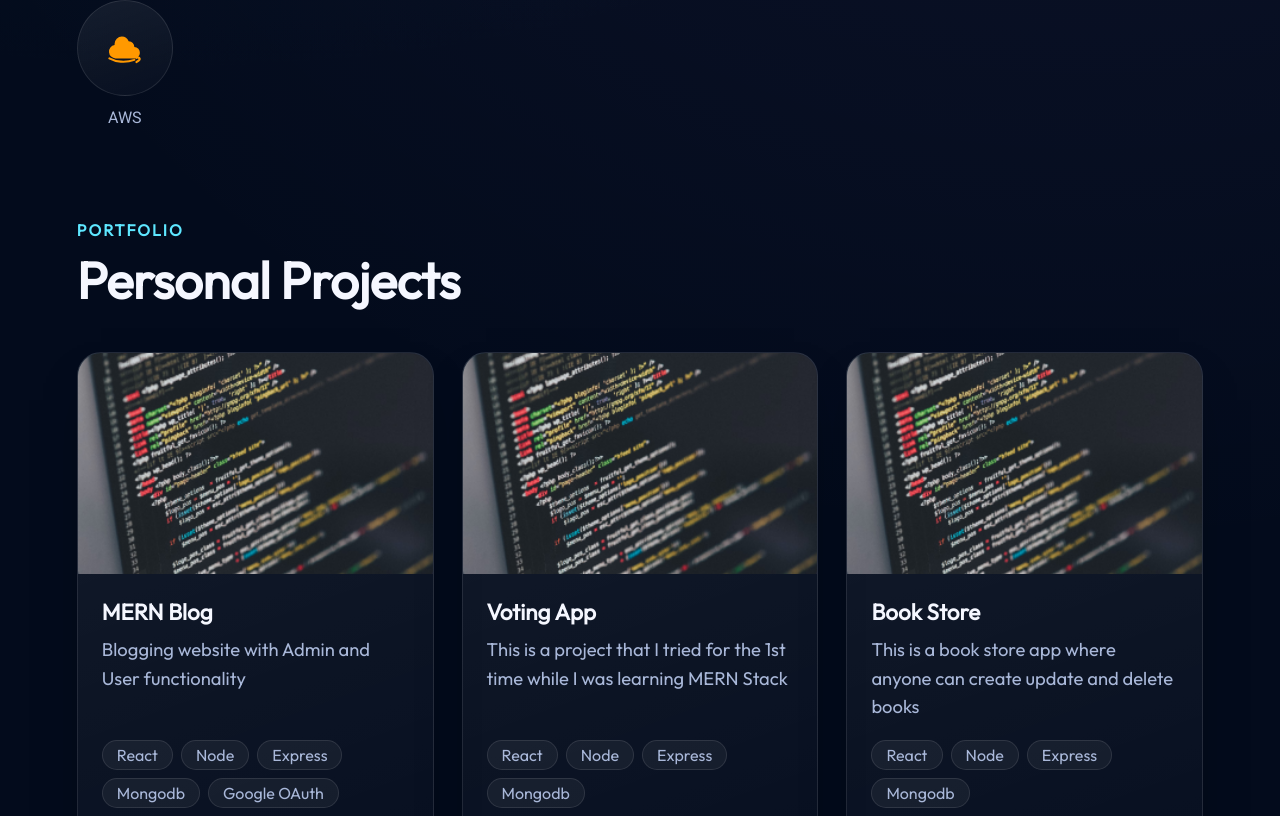
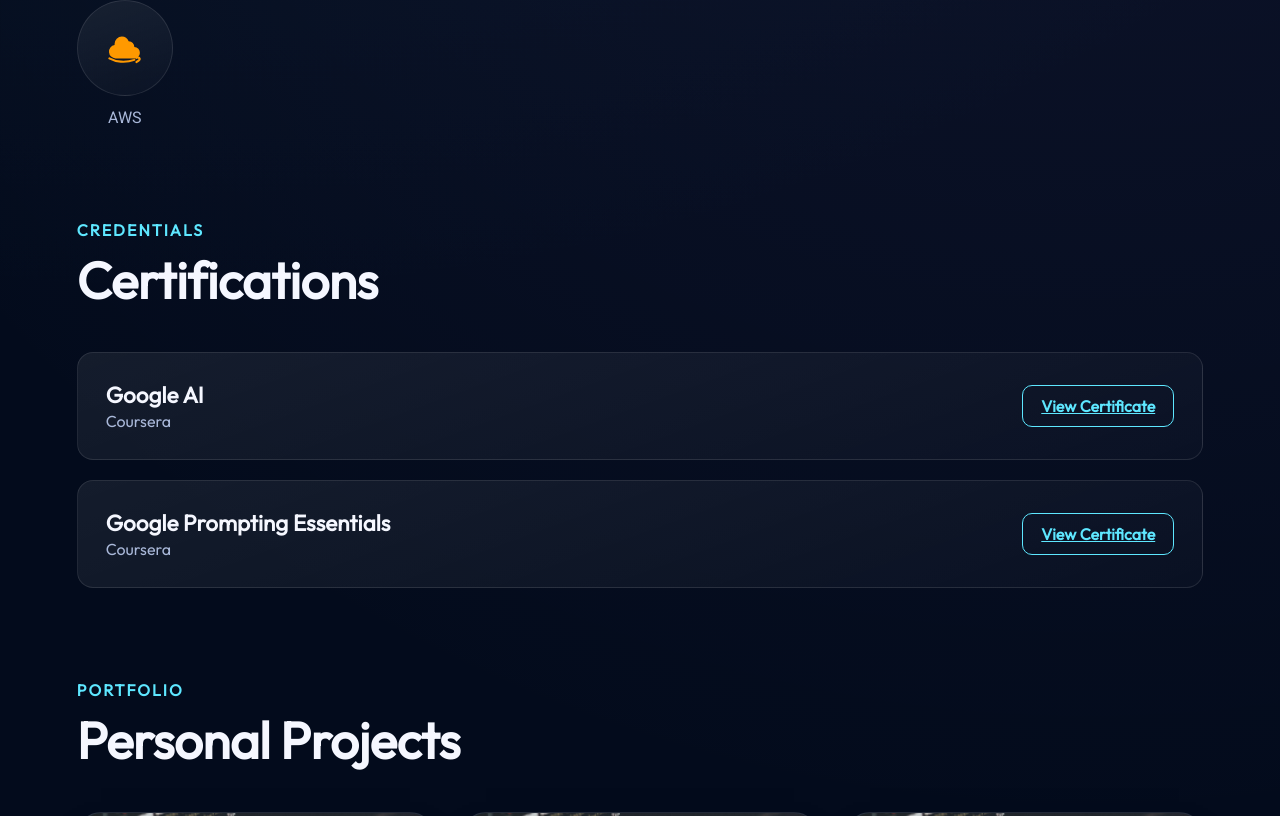
Before and after one commit to iamkoushik1999/Portfolio-2026, a Next.js app: page / in a window 1280 px wide. Shown: the part 1984-2800 px from the top of the page. Built offline with nearby package versions, Linux system fonts and the light colour scheme.

Commit message:
Add Certifications section with data and styling

```diff
--- a/app/page.jsx
+++ b/app/page.jsx
@@ -3,6 +3,7 @@
 import { Hero } from "../components/Hero/Hero";
 import { About } from "../components/About/About";
 import { Experience } from "../components/Experience/Experience";
+import { Certifications } from "../components/Certifications/Certifications";
 import { Projects } from "../components/Projects/Projects";
 import { Contact } from "../components/Contact/Contact";
 import { BackToTop } from "../components/BackToTop/BackToTop";
@@ -38,6 +39,7 @@
         <Hero />
         <About />
         <Experience />
+        <Certifications />
         <Projects />
         <Contact />
       </div>
--- /dev/null
+++ b/components/Certifications/Certifications.jsx
@@ -0,0 +1,37 @@
+import styles from './Certifications.module.css';
+// Data
+import certifications from '../../data/certifications.json';
+
+export const Certifications = () => {
+  return (
+    <section className={styles.container} id='certifications'>
+      <div data-aos='fade-up'>
+        <p className={styles.eyebrow}>Credentials</p>
+        <h2 className={styles.title}>Certifications</h2>
+        <ul className={styles.certifications}>
+          {certifications.map((certification, id) => {
+            return (
+              <li
+                className={styles.certification}
+                key={id}
+                data-aos='fade-up'
+                data-aos-delay={id * 100}>
+                <div>
+                  <h3>{certification.title}</h3>
+                  <p>{certification.issuer}</p>
+                </div>
+                <a
+                  href={certification.link}
+                  className={styles.link}
+                  target='_blank'
+                  rel='noreferrer'>
+                  View Certificate
+                </a>
+              </li>
+            );
+          })}
+        </ul>
+      </div>
+    </section>
+  );
+};
--- /dev/null
+++ b/components/Certifications/Certifications.module.css
@@ -0,0 +1,93 @@
+@import "../../styles/vars.css";
+
+.container {
+  color: var(--color-text);
+  margin-top: var(--space-section);
+  margin-left: var(--space-gutter);
+  margin-right: var(--space-gutter);
+}
+
+.eyebrow {
+  color: var(--color-accent);
+  font-size: var(--fs-sm);
+  font-weight: 600;
+  letter-spacing: 2px;
+  text-transform: uppercase;
+  margin-bottom: 8px;
+}
+
+.title {
+  color: var(--color-text);
+  font-size: var(--fs-2xl);
+  font-weight: 700;
+  letter-spacing: -0.5px;
+}
+
+.certifications {
+  display: flex;
+  flex-direction: column;
+  gap: 20px;
+  margin-top: 40px;
+}
+
+.certification {
+  display: flex;
+  flex-direction: row;
+  align-items: center;
+  justify-content: space-between;
+  gap: 20px;
+  background: var(--surface-card);
+  border: 1px solid var(--surface-glass-border);
+  border-radius: var(--radius-md);
+  padding: 28px;
+  transition: border-color 0.3s ease, transform 0.3s var(--ease-standard);
+  font-family: var(--font-roboto);
+}
+
+.certification:hover {
+  border-color: var(--color-accent);
+  transform: translateY(-2px);
+}
+
+.certification h3 {
+  font-size: var(--fs-md);
+  font-weight: 600;
+}
+
+.certification p {
+  font-size: var(--fs-sm);
+  font-weight: 400;
+  color: var(--color-text-muted);
+  margin-top: 2px;
+}
+
+.link {
+  flex-shrink: 0;
+  font-size: var(--fs-sm);
+  font-weight: 600;
+  color: var(--color-accent);
+  border: 1px solid var(--color-accent);
+  border-radius: 10px;
+  padding: 10px 18px;
+  white-space: nowrap;
+  transition: background 0.3s ease, color 0.3s ease;
+}
+
+.link:hover {
+  background: var(--color-accent);
+  color: var(--surface-card);
+}
+
+@media screen and (max-width: 480px) {
+  .certification {
+    flex-direction: column;
+    align-items: flex-start;
+    gap: 14px;
+    padding: 22px;
+  }
+
+  .link {
+    align-self: stretch;
+    text-align: center;
+  }
+}
--- a/components/Navbar/Navbar.jsx
+++ b/components/Navbar/Navbar.jsx
@@ -9,6 +9,7 @@
 const NAV_LINKS = [
   { label: "About", href: "#about" },
   { label: "Experience", href: "#experience" },
+  { label: "Certifications", href: "#certifications" },
   { label: "Projects", href: "#projects" },
   { label: "Contact", href: "#contact" },
 ];
--- /dev/null
+++ b/data/certifications.json
@@ -0,0 +1,12 @@
+[
+  {
+    "title": "Google AI",
+    "issuer": "Coursera",
+    "link": "https://www.coursera.org/account/accomplishments/specialization/certificate/IIL0IRK4JNGL"
+  },
+  {
+    "title": "Google Prompting Essentials",
+    "issuer": "Coursera",
+    "link": "https://www.coursera.org/account/accomplishments/specialization/certificate/D8E1F9MRBTQS"
+  }
+]
```
